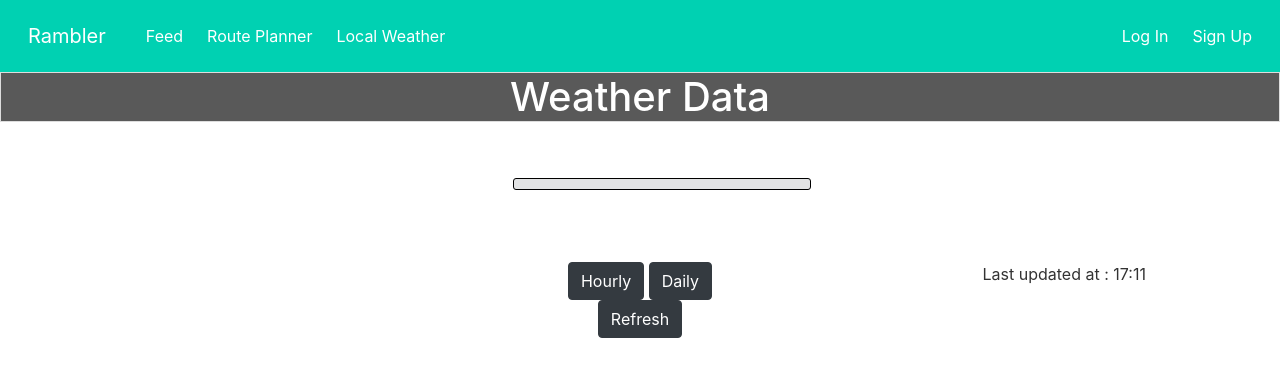
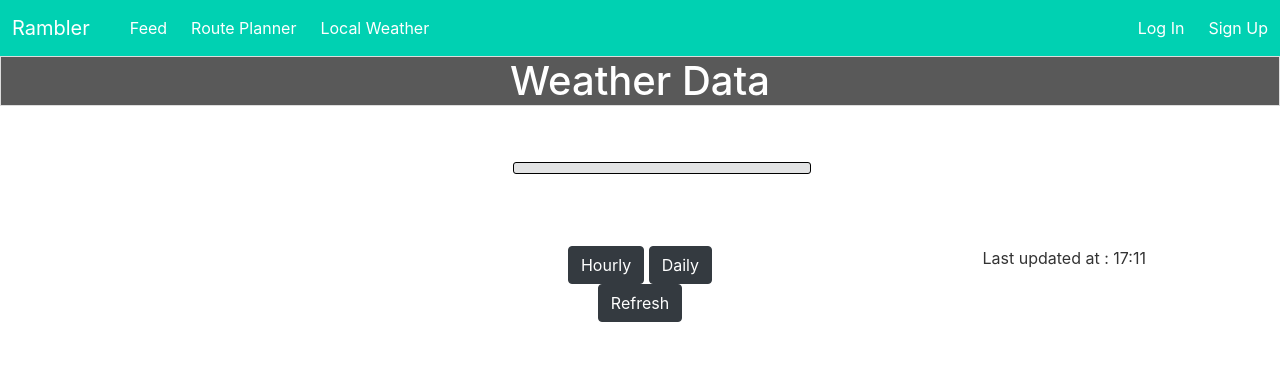
Before and after one commit to cdigby/Rambler, a Django app: template Weather/templates/weather/weatherPage.html in a window 1280 px wide. Shown: the top 377 px of the page. Run offline with Django 3.2, Linux system fonts and the light colour scheme; the template is opened without the code that fills it, so the values that code supplies are empty; some libraries are stand-ins or nearby versions.

Commit message:
Fix navbar padding in weather page

```diff
--- a/Weather/static/weatherCss/main.css
+++ b/Weather/static/weatherCss/main.css
@@ -69,3 +69,10 @@ ul {
 @media screen and (max-width: 992px) {
     .lightgrey, .cen, .margin-left {width: 100%;}
   }
+
+.navbar {
+    padding-left: 0px;
+    padding-right: 0px;
+    padding-top: 0px;
+    padding-bottom: 0px;
+}
```
